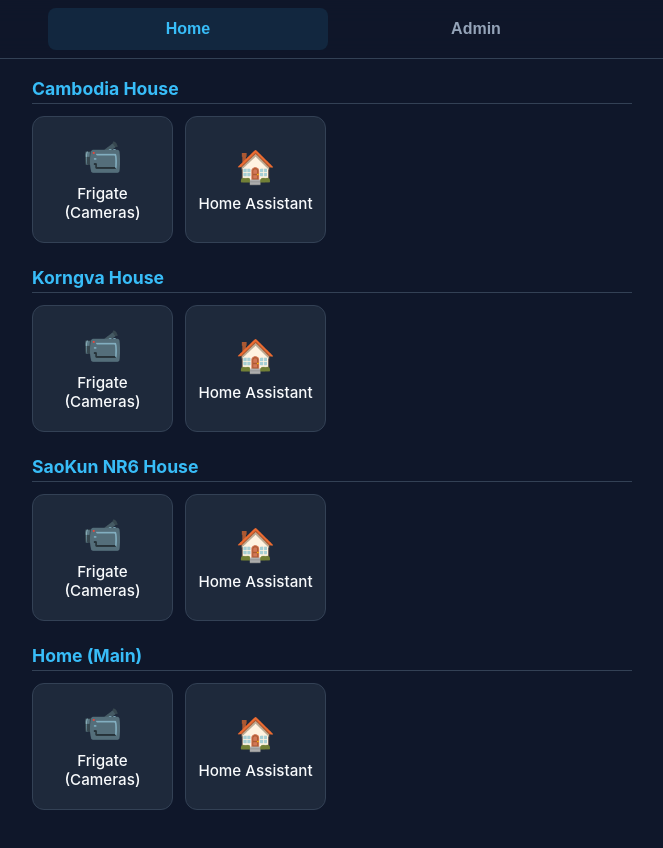
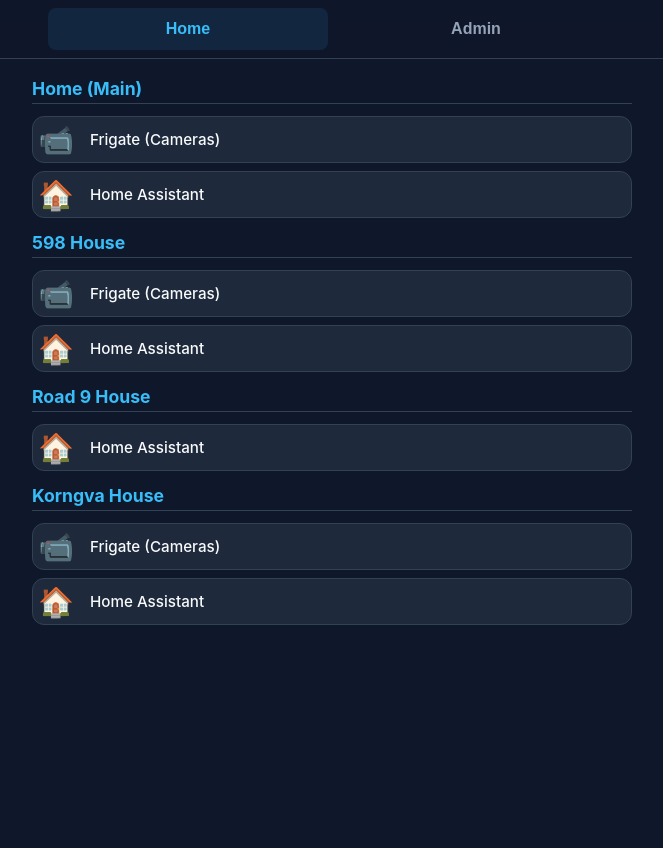
Before and after one commit to chimeng62/dashboard, a plain HTML site: page index.html in a window 1280 px wide. Shown: the whole page, without its empty margins (308-971 px from the left). After the commit the page ends 800 px from the top, so only its background shows below. Drawn offline with Linux system fonts and the light colour scheme.

Commit message:
made card smaller

```diff
--- a/index.html
+++ b/index.html
@@ -12,7 +12,7 @@
             --text-muted: #94a3b8;
             --accent: #38bdf8;
             --accent-dim: rgba(56, 189, 248, 0.1);
-            --gap: 12px;
+            --gap: 8px; /* Slightly reduced gap */
         }
 
         * {
@@ -86,7 +86,7 @@
         .group-title {
             font-size: 1.1rem;
             color: var(--accent);
-            margin: 24px 0 12px 0;
+            margin: 14px 0 12px 0;
             padding-bottom: 4px;
             border-bottom: 1px solid #334155;
         }
@@ -97,11 +97,12 @@
 
         .grid {
             display: grid;
-            grid-template-columns: repeat(auto-fill, minmax(140px, 1fr));
+            /* Update 1: List style, one column */
+            grid-template-columns: 1fr;
             gap: var(--gap);
         }
 
-        /* Touch-friendly Dashboard Cards */
+        /* Update 2: Touch-friendly List Item (smaller, left icon) */
         .card {
             background-color: var(--card-bg);
             border: 1px solid #334155;
@@ -109,12 +110,14 @@
             text-decoration: none;
             color: inherit;
             display: flex;
-            flex-direction: column;
+            /* Horizontal layout for left icon, right text */
+            flex-direction: row;
             align-items: center;
-            justify-content: center;
-            padding: 20px 12px;
-            text-align: center;
-            min-height: 110px;
+            justify-content: flex-start; /* Left aligned */
+            /* Reduced padding for smaller height */
+            padding: 5px 5px;
+            text-align: left; /* Left aligned text */
+            min-height: 0; /* Let padding define height */
             transition: transform 0.1s ease, border-color 0.2s ease;
         }
 
@@ -124,9 +127,17 @@
         }
 
         .card-icon {
-            font-size: 2rem;
-            margin-bottom: 8px;
+            font-size: 1.8rem; /* Slightly smaller icon */
+            margin-right: 16px; /* Space between icon and text */
+            margin-bottom: 0; /* Reset margin from old design */
             display: block;
+            flex-shrink: 0; /* Don't squash icon */
+        }
+
+        .card-text-container {
+            display: flex;
+            flex-direction: column;
+            flex-grow: 1; /* Take remaining space */
         }
 
         .card-name {
@@ -228,7 +239,9 @@
 
                                 card.innerHTML = `
                                     <span class="card-icon">${icon}</span>
-                                    <span class="card-name">${link.label}</span>
+                                    <div class="card-text-container">
+                                        <span class="card-name">${link.label}</span>
+                                    </div>
                                 `;
                                 grid.appendChild(card);
                             });
--- a/links.json
+++ b/links.json
@@ -5,10 +5,23 @@
       "label": "Home",
       "groups": [
         {
-          "name": "Cambodia House",
+          "name": "Home (Main)",
+          "links": [
+            { "label": "Frigate (Cameras)", "url": "http://192.168.0.104:5000/" },
+            { "label": "Home Assistant", "url": "http://192.168.0.103:8123/" }
+          ]
+        },
+        {
+          "name": "598 House",
           "links": [
             { "label": "Frigate (Cameras)", "url": "http://192.168.9.103:5000/" },
             { "label": "Home Assistant", "url": "http://192.168.9.101:8123/" }
+          ]
+        },
+        {
+          "name": "Road 9 House",
+          "links": [
+            { "label": "Home Assistant", "url": "http://192.168.123.101:8123/lovelace/home" }
           ]
         },
         {
@@ -17,21 +30,8 @@
             { "label": "Frigate (Cameras)", "url": "http://192.168.124.103:5000/" },
             { "label": "Home Assistant", "url": "http://192.168.124.101:8123/lovelace/home" }
           ]
-        },
-        {
-          "name": "SaoKun NR6 House",
-          "links": [
-            { "label": "Frigate (Cameras)", "url": "http://192.168.130.103:5000/" },
-            { "label": "Home Assistant", "url": "http://192.168.130.101:8123/lovelace/home" }
-          ]
-        },
-        {
-          "name": "Home (Main)",
-          "links": [
-            { "label": "Frigate (Cameras)", "url": "http://192.168.0.104:5000/" },
-            { "label": "Home Assistant", "url": "http://192.168.0.103:8123/" }
-          ]
         }
+
       ]
     },
     {
@@ -88,15 +88,6 @@
           ]
         },
         {
-          "name": "SaoKun NR6 House",
-          "links": [
-            { "label": "Proxmox", "url": "https://100.92.35.81:8006/" },
-            { "label": "Home Assistant", "url": "http://192.168.130.101:8123/lovelace/home" },
-            { "label": "Frigate (Live)", "url": "http://192.168.130.103:5000/" },
-            { "label": "File Browser (HA config)", "url": "http://192.168.130.101:8080/files/var/lib/docker/volumes/hass_config/_data/configuration.yaml" }
-          ]
-        },
-        {
           "name": "HP T620 Testing",
           "links": [
             { "label": "Proxmox", "url": "https://192.168.131.10:8006/" },
```
